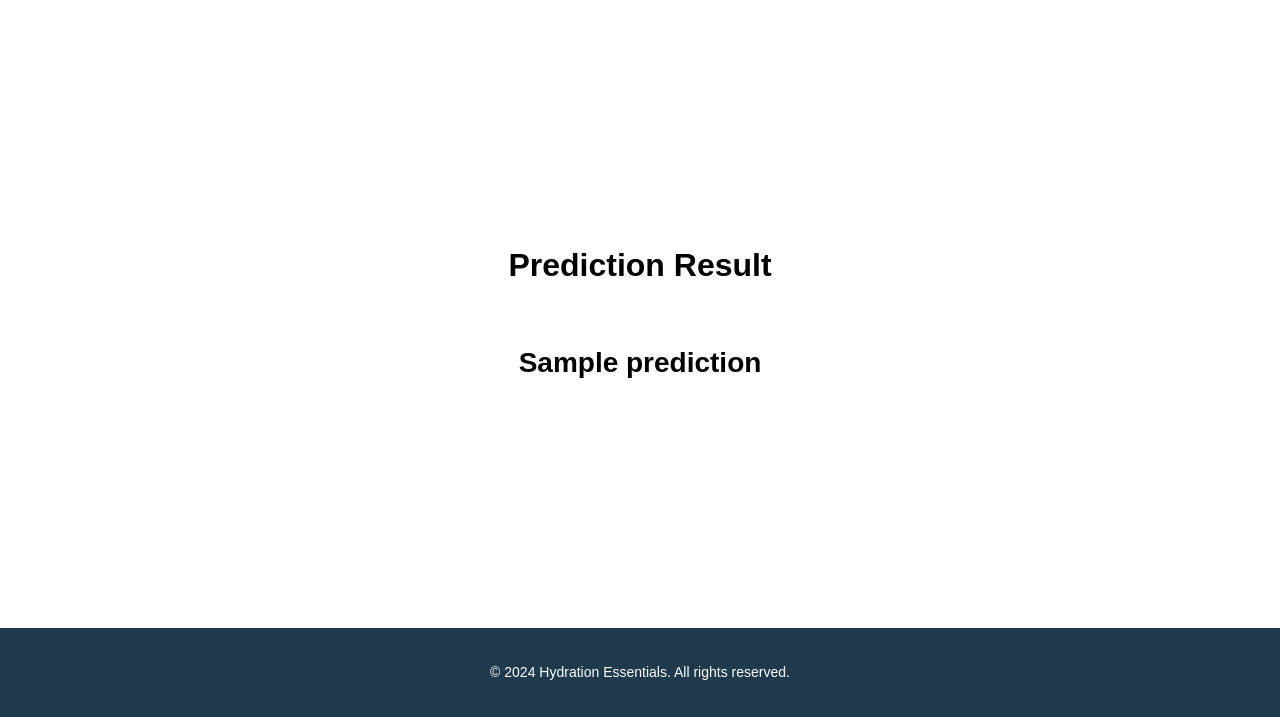
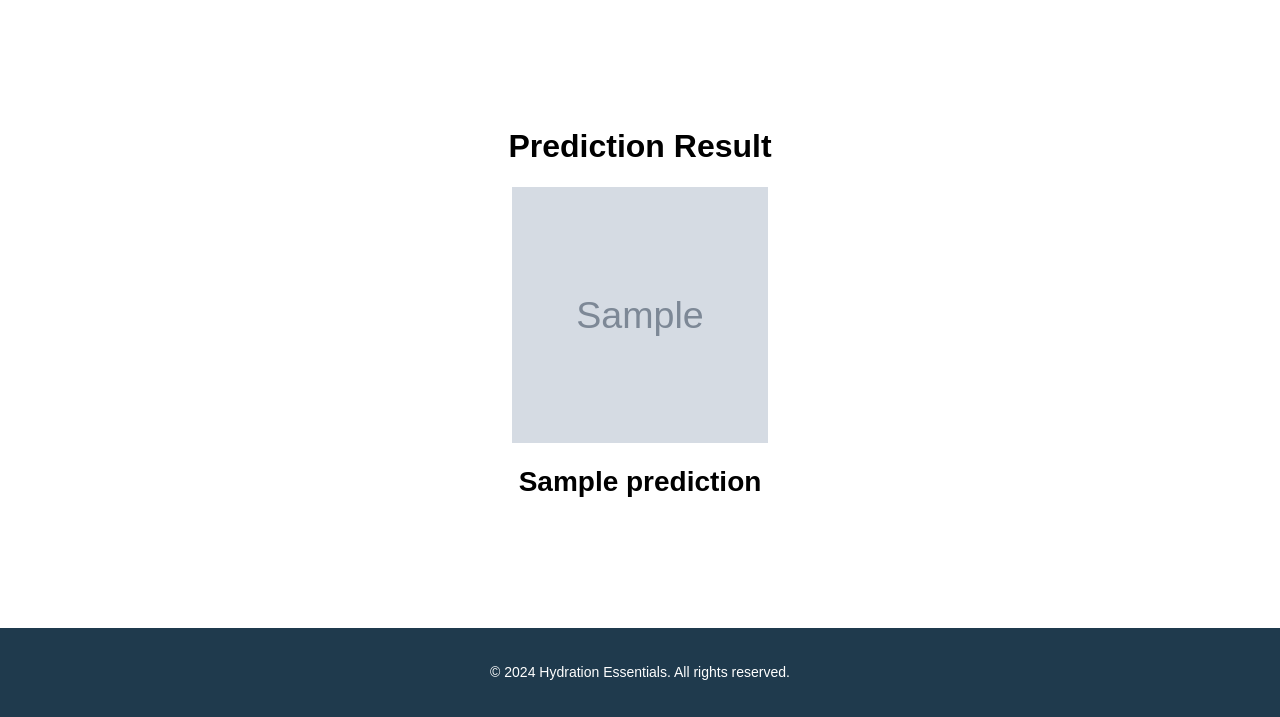
Before and after one commit to Nidhig19/hydration-essentials, a Flask app: template templates/predict.html in a window 1280 px wide. Shown: the part 83-800 px from the top of the page. Run offline with Flask 3, Linux system fonts and the light colour scheme; the template is opened without the code that fills it: most values are stand-ins (such as "Sample title", 1, 10 or a date in 2020); grey boxes marked "Sample" are stand-in pictures.

Commit message:
feat: Display Image

```diff
--- a/app.py
+++ b/app.py
@@ -3,7 +3,7 @@ import os
 import tensorflow as tf
 import pandas as pd
 from keras.models import Model
-from flask import Flask,app,request,render_template
+from flask import Flask,app,request,redirect,render_template,url_for, send_from_directory
 from keras.preprocessing.image import load_img, img_to_array
 from PIL import Image
 from tensorflow.python.ops.gen_array_ops import Concat
@@ -11,6 +11,9 @@ from keras.models import load_model
 
 model=load_model('models//model.h5')
 app=Flask(__name__)
+
+UPLOAD_FOLDER = 'uploads'
+app.config['UPLOAD_FOLDER'] = UPLOAD_FOLDER
 
 @app.route('/')
 def showdashboard():
@@ -35,7 +38,20 @@ def classification():
         op=['Full water level','Half water level','Overflowing']
         result=str(op[prediction[0]])
         print(result)
-    return render_template('classification.html',prediction=result)
+        return redirect(url_for('predict',file=f.filename,result=result))
+    return render_template('classification.html')
+
+@app.route('/predict.html')
+def predict():
+    file = request.args.get('file')
+    result = request.args.get('result')
+    file_url = url_for('upload', filename=file)
+    print(file_url,result)
+    return render_template('predict.html',file=file_url,prediction=result)
+
+@app.route('/uploads/<filename>')
+def upload(filename):
+    return send_from_directory(app.config['UPLOAD_FOLDER'], filename)
 
 if __name__=='__main__':
     app.run(debug=True)
--- a/templates/classification.html
+++ b/templates/classification.html
@@ -175,12 +175,6 @@
         </div>
     </div>
 
-    <div class="middle" style="color: black;">
-        <h1>Prediction Result </h1>
-        <br>
-        <h2> {{ prediction }}</h2>
-    </div>
-
     <script>
         document.getElementById('fileInput').addEventListener('change', function() {
             alert('File selected: ' + this.files[0].name);
--- a/templates/predict.html
+++ b/templates/predict.html
@@ -149,6 +149,13 @@
         .check-button:hover {
             background-color: darkblue;
         }
+
+        .upload
+        {
+            width: 256px;
+            height: 256px;
+            object-fit: cover;
+        }
     </style>
 </head>
 
@@ -164,8 +171,9 @@
 
     <div class="middle" style="color: black;">
         <h1>Prediction Result</h1>
-        <br/>
-        <h2> {{ prediction }}</h2>
+        <img class="upload" src="{{file}}" alt="{{prediction}}">
+        <h2> {{ prediction }}
+        </h2>
     </div>
 
     <footer>
```
Also changed, not shown: templates/index.html (line endings or trailing spaces), uploads/overflowing-mineral-water-transparent-glass-drops-bu-overflowing-mineral-water-transparent-glass-drops-119980903.jpg (deleted), uploads/plastic-blue-water-bottle-wet-with-water-droplets-full-closed-isolated-K8JKDB.jpg (deleted).
